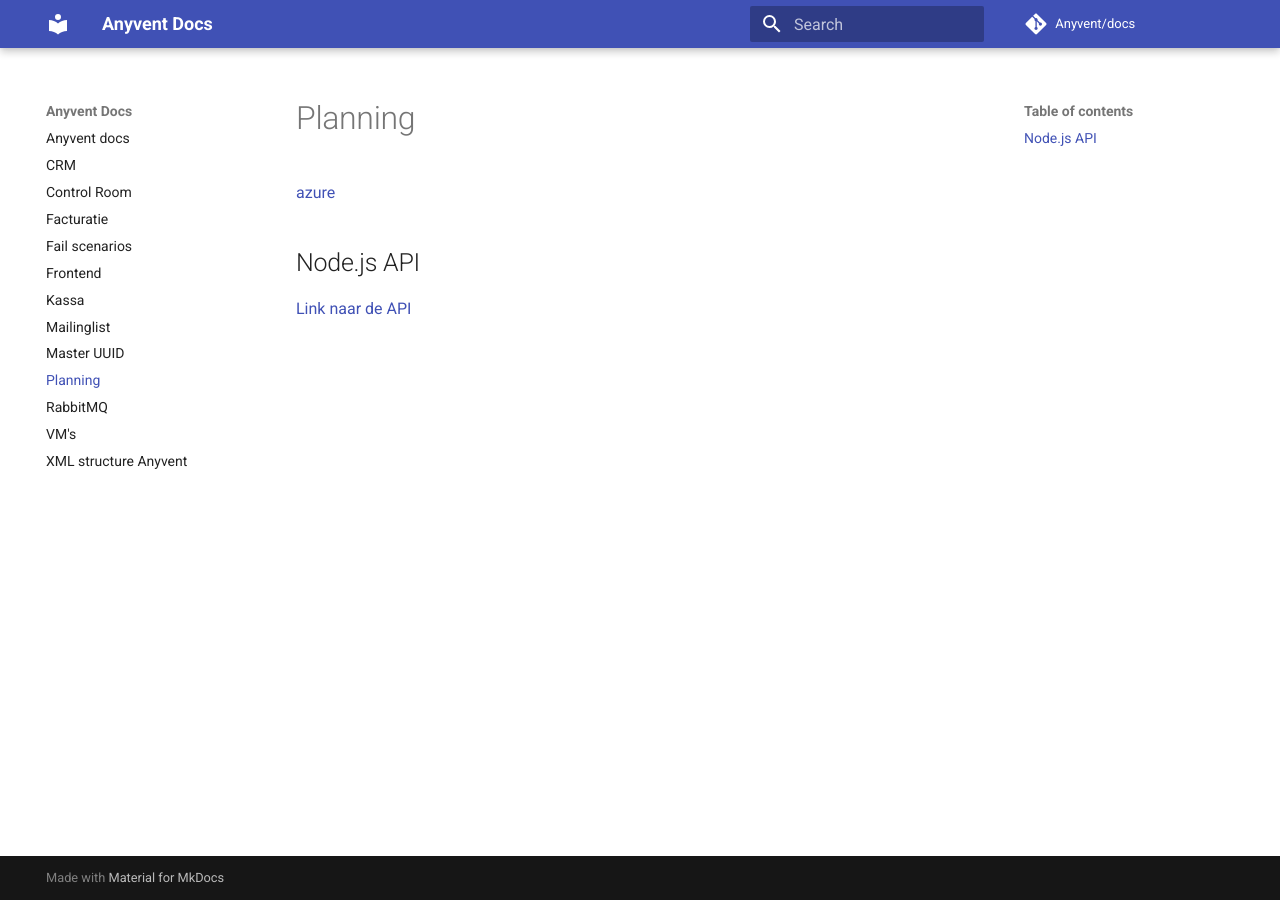
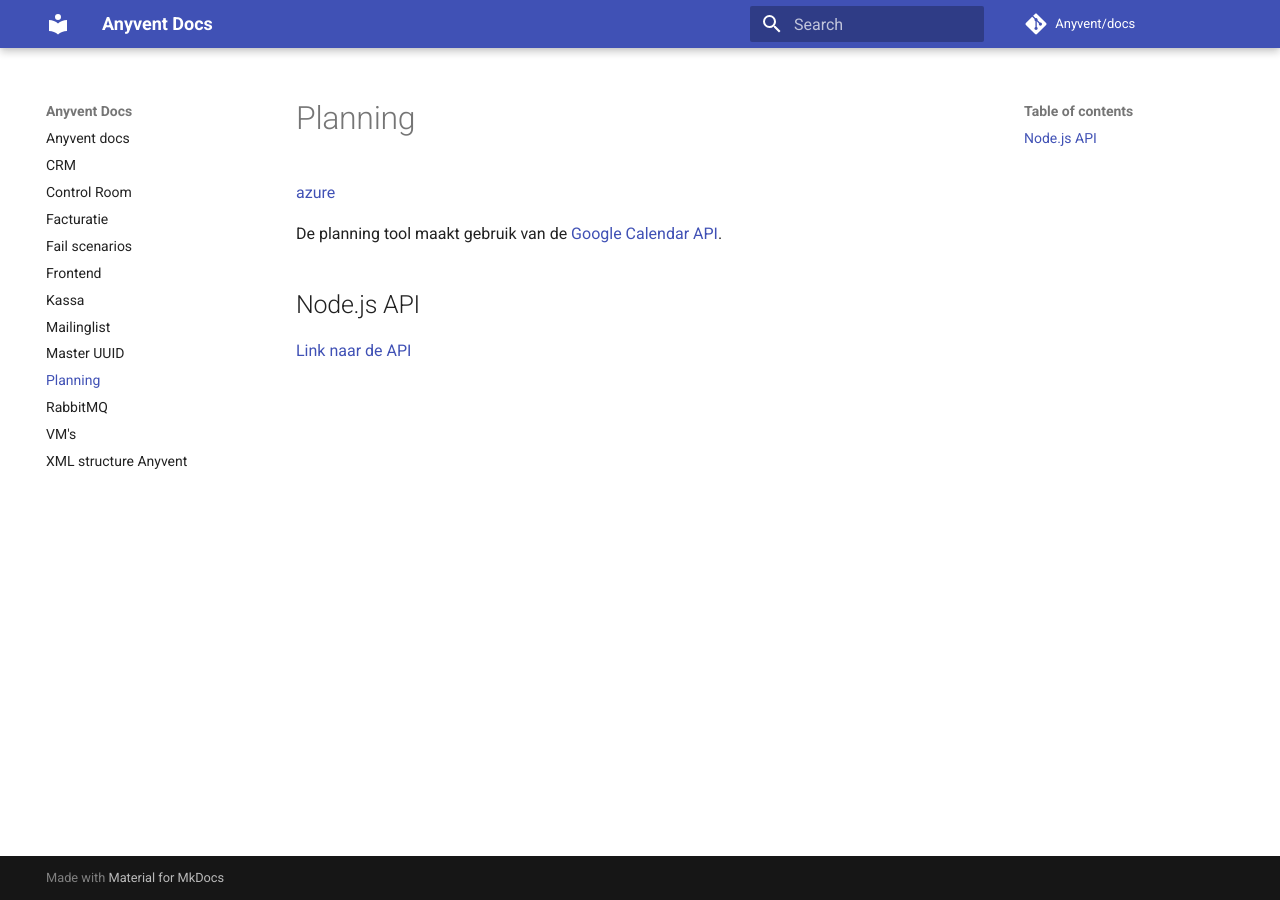
Before and after one commit to seppeconinx/docs, an MkDocs documentation site: the page built from docs/Planning.md, in a window 1280 px wide. Built offline with MkDocs 1.6.1 and Material for MkDocs 9.7.7, drawn with Linux system fonts in a browser that asks for light colours; comment, search, counter and statistics services are not loaded.

Commit message:
Added google calendar api url

```diff
--- a/docs/Planning.md
+++ b/docs/Planning.md
@@ -1,5 +1,7 @@
 # Planning
 [azure](https://dev.azure.com/anyvent/Planning)
 
+De planning tool maakt gebruik van de [Google Calendar API](https://developers.google.com/calendar).
+
 ## Node.js API
 [Link naar de API](http://10.3.56.11:9000/)
```
